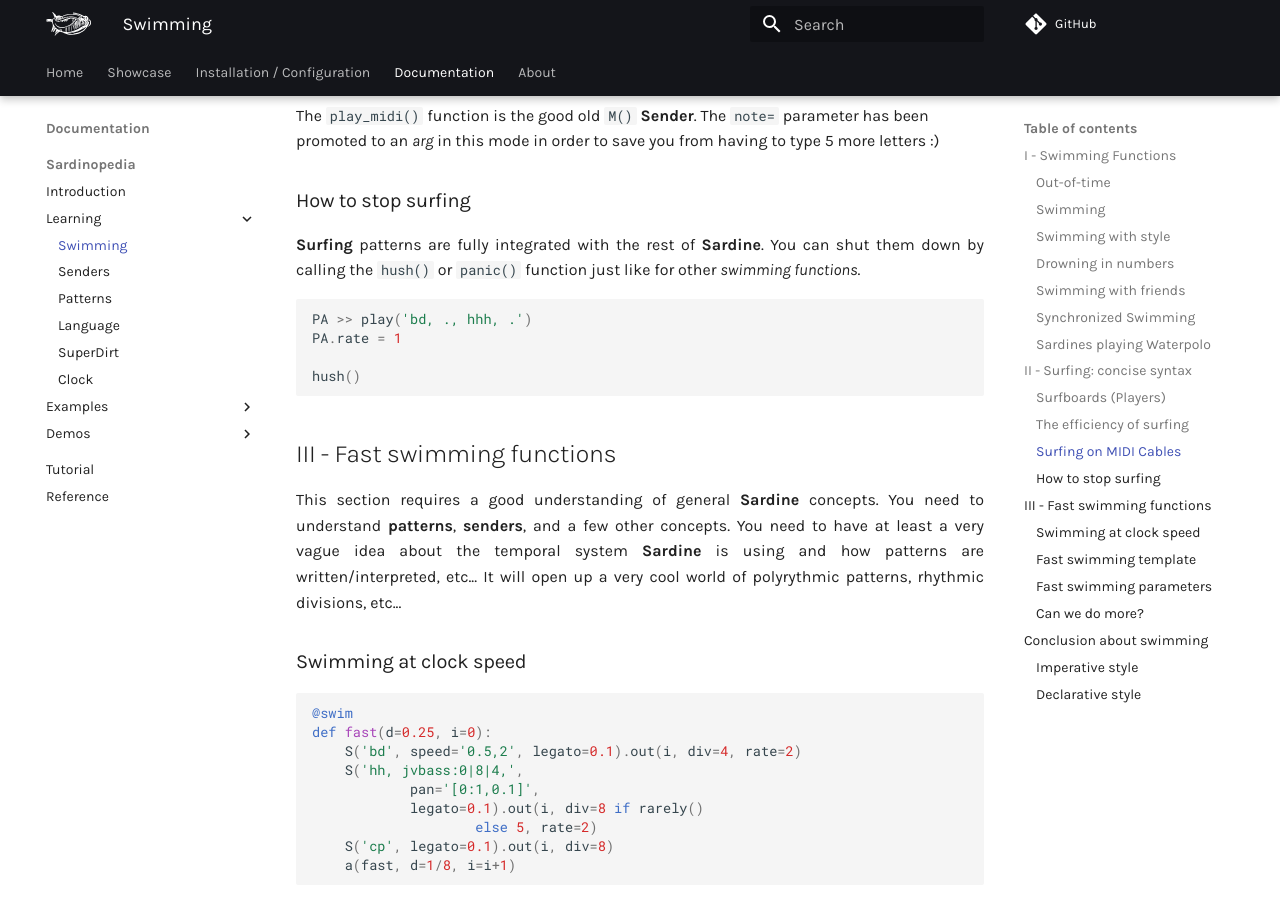
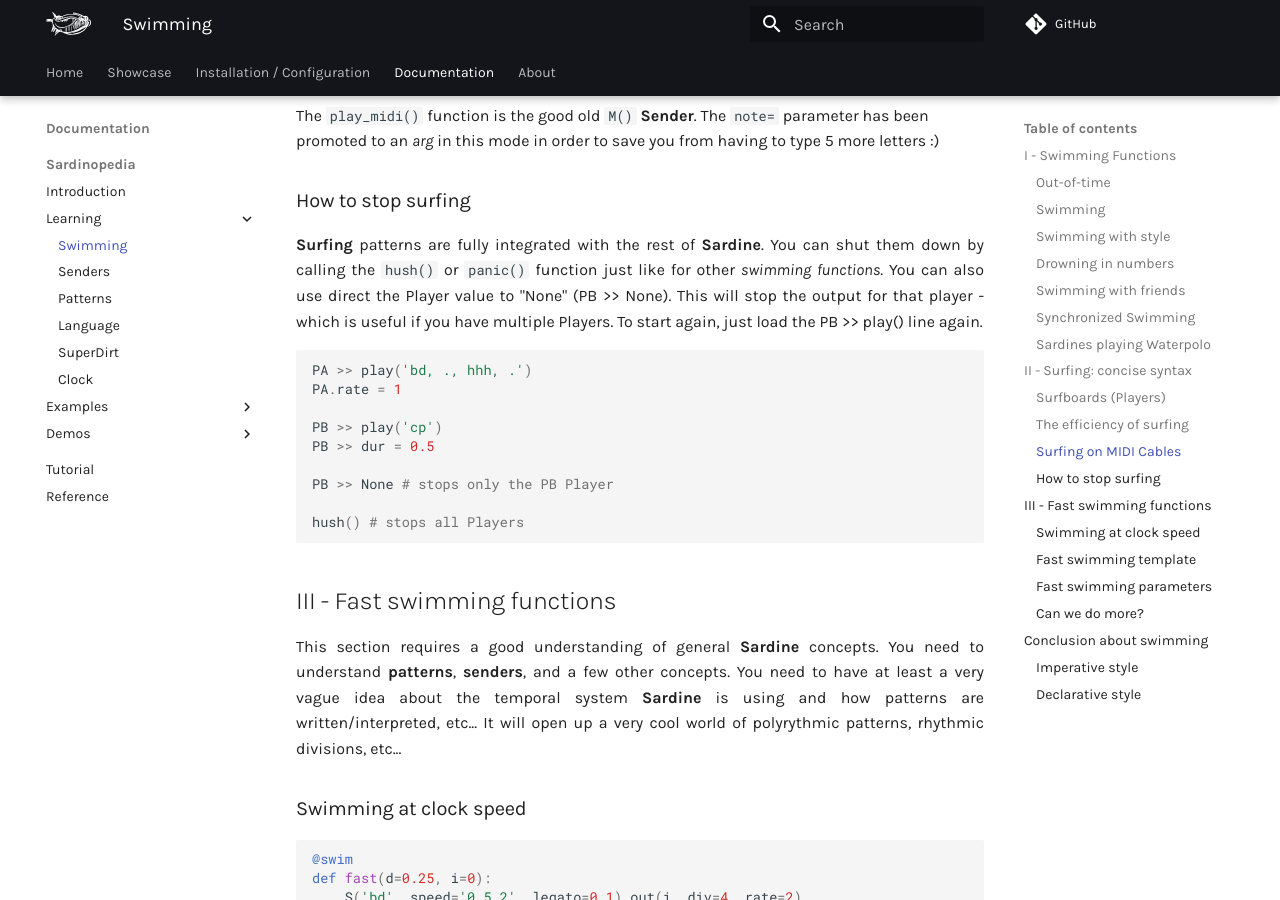
Before and after one commit to EmmaleeBonderud0325/sardine, an MkDocs documentation site: the page built from docs/documentation/sardinopedia/basic_swimming_lessons.md, in a window 1280 px wide and 900 px high, scrolled down 5260 px. Built offline with MkDocs 1.6.1 and Material for MkDocs 9.7.7, drawn with Linux system fonts in a browser that asks for light colours; comment, search, counter and statistics services are not loaded.

Commit message:
Update basic_swimming_lessons: add >> None
Pa >> None added the the How to stop surfing section

````diff
--- a/docs/documentation/sardinopedia/basic_swimming_lessons.md
+++ b/docs/documentation/sardinopedia/basic_swimming_lessons.md
@@ -168,12 +168,17 @@ The `play_midi()` function is the good old `M()` **Sender**. The `note=` paramet
 
 ### How to stop surfing
 
-**Surfing** patterns are fully integrated with the rest of **Sardine**. You can shut them down by calling the `hush()` or `panic()` function just like for other *swimming functions*.
+**Surfing** patterns are fully integrated with the rest of **Sardine**. You can shut them down by calling the `hush()` or `panic()` function just like for other *swimming functions*. You can also use direct the Player value to "None" (PB >> None). This will stop the output for that player - which is useful if you have multiple Players. To start again, just load the PB >> play() line again.
 ```python
 PA >> play('bd, ., hhh, .')
 PA.rate = 1
 
-hush()
+PB >> play('cp')
+PB >> dur = 0.5
+
+PB >> None # stops only the PB Player
+
+hush() # stops all Players
 ```
 
 
````
